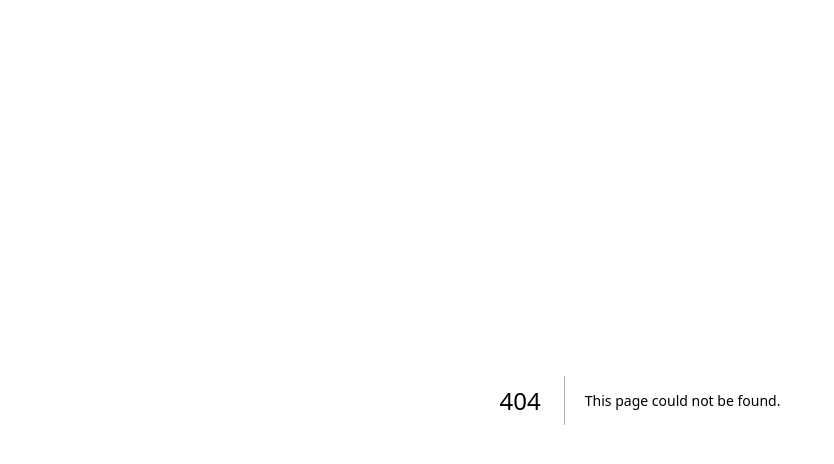
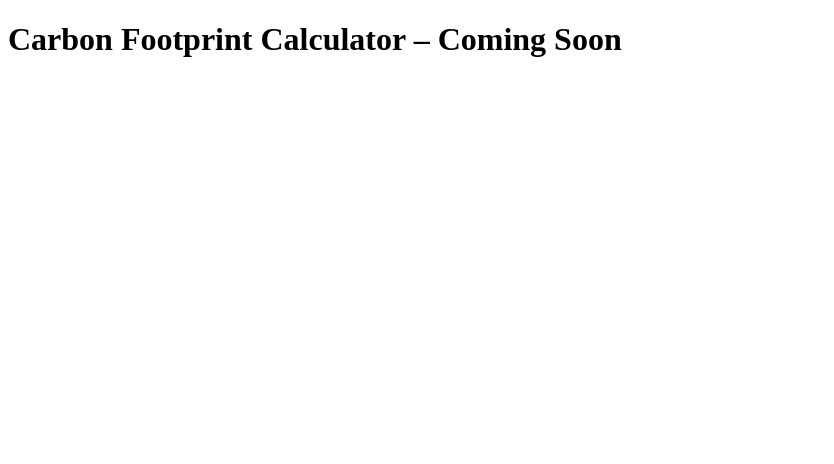
Before and after one commit to Metrilize128/metrilize-launch, a Next.js app: page /carbon in a window 1280 px wide. Before the commit this address had no page. Shown: the top 464 px of the page, without its empty margins (0-834 px from the left). Built offline with nearby package versions, Linux system fonts and the light colour scheme.

Commit message:
Create carbon.js

```diff
--- /dev/null
+++ b/pages/carbon.js
@@ -0,0 +1,7 @@
+export default function Carbon() {
+  return (
+    <div className="min-h-screen flex items-center justify-center">
+      <h1 className="text-3xl font-bold">Carbon Footprint Calculator – Coming Soon</h1>
+    </div>
+  );
+}
```
